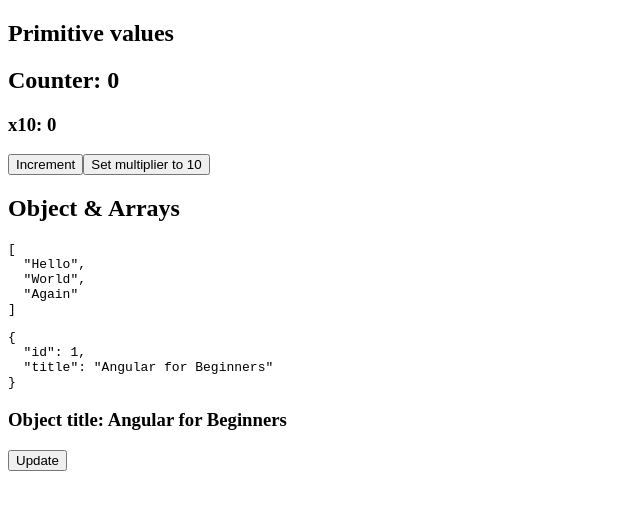
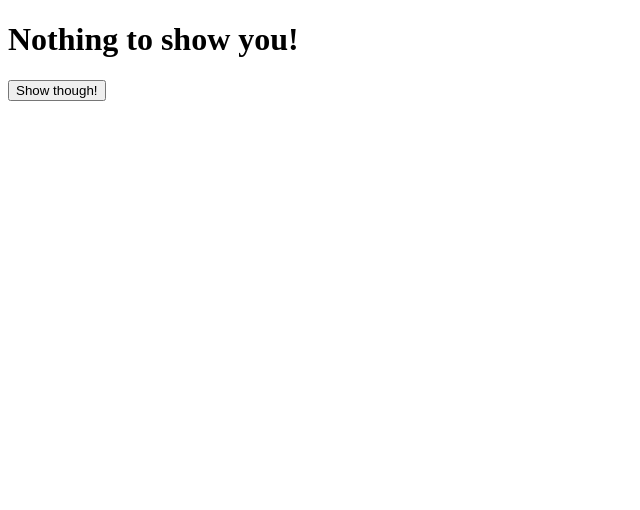
Before and after one commit to nncl/angular-signals, an Angular app: page / in a window 1280 px wide. Shown: the top 510 px of the page, without its empty margins (0-640 px from the left). Built offline with nearby package versions, Linux system fonts and the light colour scheme.

Commit message:
feat: Displays conditionally the page content through @if block

```diff
--- a/src/app/app.component.html
+++ b/src/app/app.component.html
@@ -1,3 +1,4 @@
+@if (show()) {
 <section>
   <h1>Primitive values</h1>
   <h2>Counter: {{ counter() }}</h2>
@@ -18,3 +19,8 @@
 
   <button type="button" (click)="updateObject()">Update</button>
 </section>
+} @else {
+<h1>Nothing to show you!</h1>
+
+<button type="button" (click)="show.set(true)">Show though!</button>
+}
--- a/src/app/app.component.ts
+++ b/src/app/app.component.ts
@@ -14,6 +14,8 @@
   counter = signal(0);
 
   multiplier = 0;
+
+  show = signal(false);
 
   derivedCounter = computed(() => {
     if (this.counter() === 0) {
```
